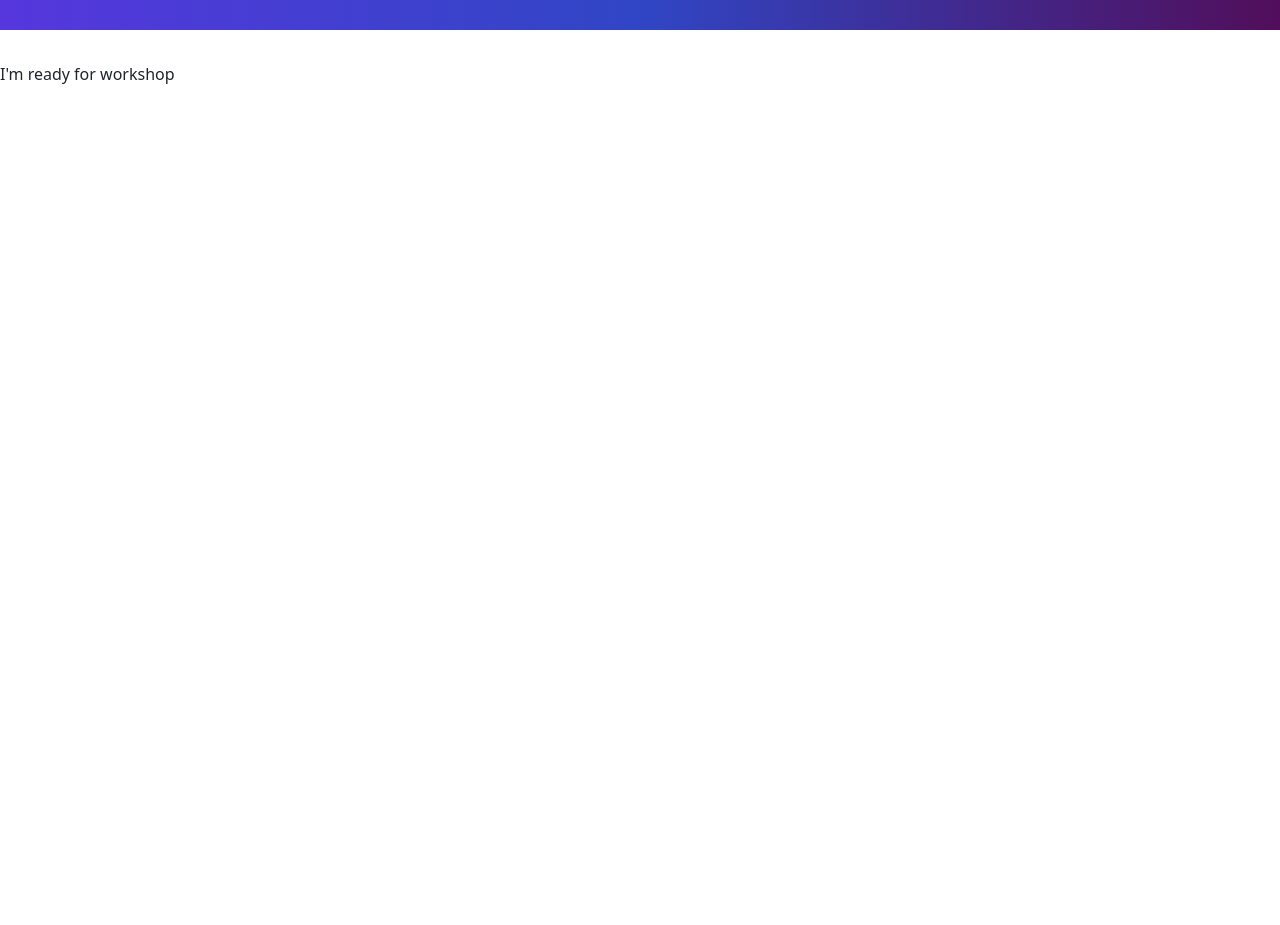
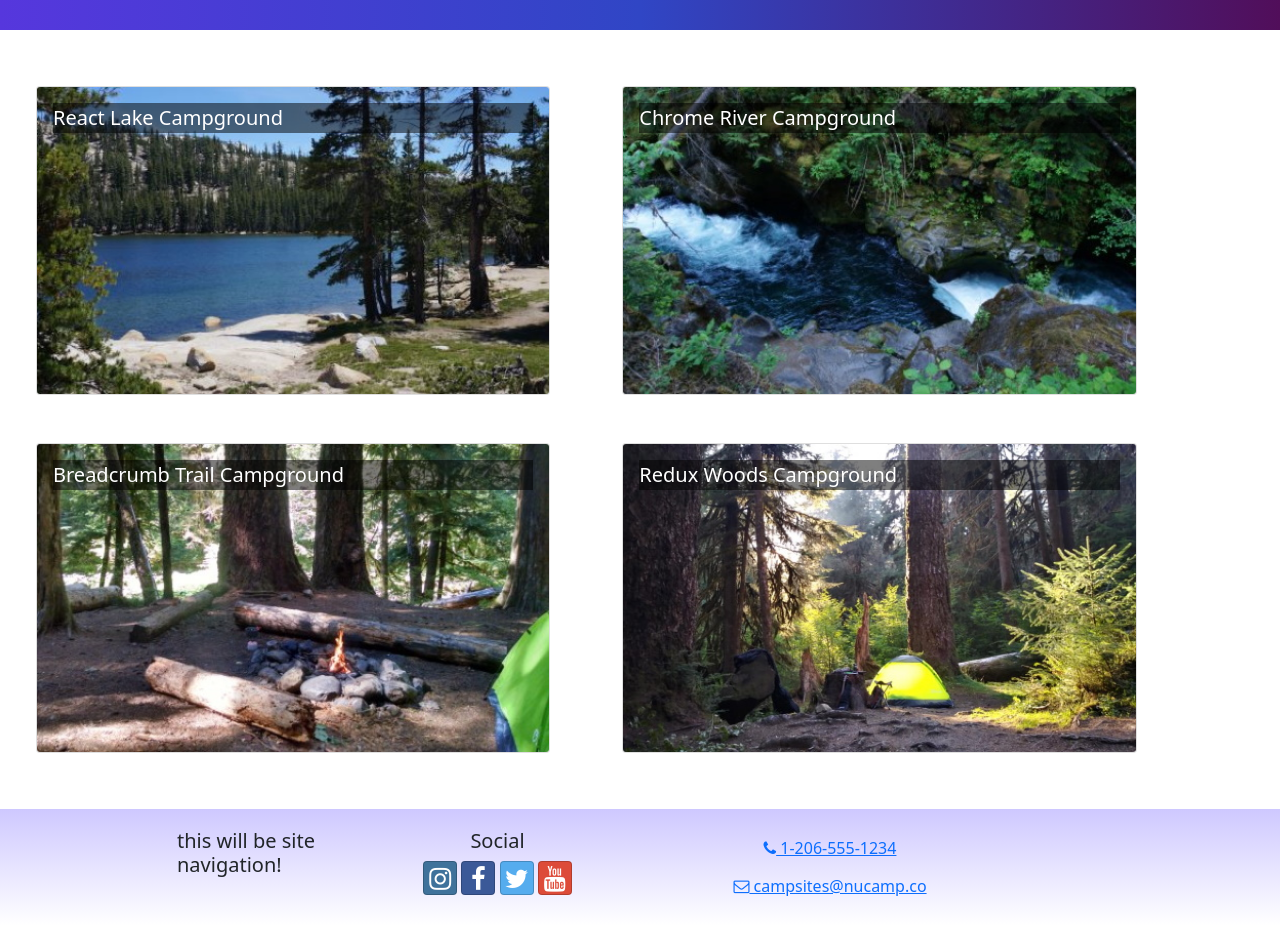
Before and after one commit to Riccardocode/nucampsiteReact, a React (Create React App) app in the folder nucampsite/: page / in a window 1280 px wide. Shown: the part 98-1023 px from the top of the page. Before the commit the page ends 800 px from the top, so only its background shows below. Built offline with nearby package versions, Linux system fonts and the light colour scheme.

Commit message:
assigiment week1

```diff
--- a/nucampsite/src/App.js
+++ b/nucampsite/src/App.js
@@ -1,19 +1,15 @@
-import React from 'react';
-import {Container, Navbar, NavbarBrand} from 'reactstrap';
-import NucampLogo from './app/assets/img/logo.png';
+import CampsitesList from './features/campsites/CampsitesList.js';
+import { CAMPSITES } from './app/shared/CAMPSITES';
+import Header from './components/Header';
+import Footer from './components/Footer';
 import './App.css';
 
 function App() {
   return (
     <div className="App">
-      <Navbar dark color = 'primary' sticky = 'top' expand='md'>
-        <Container>
-          <NavbarBrand href ='/'>
-            <img src={NucampLogo} alt='nucamp logo' />
-          </NavbarBrand>
-        </Container>
-      </Navbar>
-      I'm ready for workshop
+      <Header />
+      <CampsitesList />
+      <Footer />
     </div>
   );
 }
--- /dev/null
+++ b/nucampsite/src/components/Footer.js
@@ -0,0 +1,62 @@
+import {Container, Row, Col} from 'reactstrap';
+
+const Footer = () => {
+    return(
+        <footer className = 'site-footer'>
+            <Container>
+                <Row>
+                    <Col xs={{ size: 4, offset: 1 }} sm='2'>
+                        <h5>this will be site navigation!</h5>
+                    </Col>
+                    <Col xs='6' sm='3' className='text-center'>
+                        <h5>Social</h5>
+                            <a
+                                className='btn btn-social-icon btn-instagram'
+                                href='http://instagram.com/'
+                            >
+                                <i className='fa fa-instagram' />
+                            </a>{' '}
+                            <a
+                                className='btn btn-social-icon btn-facebook'
+                                href='http://www.facebook.com/'
+                            >
+                                <i className='fa fa-facebook' />
+                            </a>{' '}
+                            <a
+                                className='btn btn-social-icon btn-twitter'
+                                href='http://twitter.com/'
+                            >
+                                <i className='fa fa-twitter' />
+                            </a>{' '}
+                            <a
+                                className='btn btn-social-icon btn-google'
+                                href='http://youtube.com/'
+                            >
+                                <i className='fa fa-youtube' />
+                            </a>
+                    </Col>
+                    <Col sm='4' className='text-center'>
+                        <a
+                            role='button'
+                            className='btn btn-link'
+                            href='tel:+12065551234'
+                            >
+                            <i className='fa fa-phone' /> 1-206-555-1234
+                        </a>
+                        <br />
+                        <a
+                            role='button'
+                            className='btn btn-link'
+                            href='mailto:notreal@notreal.co'
+                        >
+                            <i className='fa fa-envelope-o' /> campsites@nucamp.co
+                        </a>
+                    </Col>
+                </Row>
+            </Container>
+        </footer>
+    );
+}
+
+
+export default Footer
--- /dev/null
+++ b/nucampsite/src/components/Header.js
@@ -0,0 +1,17 @@
+import {Navbar, NavbarBrand} from 'reactstrap';
+import NucampLogo from '../app/assets/img/logo.png';
+
+const Header = ()=>{
+    return (
+    <Navbar dark color = 'primary' sticky = 'top' expand='md'>
+
+        <NavbarBrand href ='/'>
+            <img src={NucampLogo} alt='nucamp logo' />
+        </NavbarBrand>
+
+    </Navbar>
+  );
+}
+
+
+export default Header;
--- /dev/null
+++ b/nucampsite/src/features/campsites/CampsiteCard.js
@@ -0,0 +1,20 @@
+
+import {Card,CardImg,CardImgOverlay,CardTitle} from 'reactstrap';
+const CampsiteCard = props => {
+    return (
+    <Card>
+        <CardImg
+            width = '100%'
+            src={props.campsite.image}
+            alt={props.campsite.name}
+        />
+        <CardImgOverlay>
+            <CardTitle>
+                {props.campsite.name}
+            </CardTitle>
+        </CardImgOverlay>
+    </Card>
+)};
+
+
+export default CampsiteCard;
--- /dev/null
+++ b/nucampsite/src/features/campsites/CampsitesList.js
@@ -0,0 +1,22 @@
+import { CAMPSITES } from '../../app/shared/CAMPSITES';
+import React from 'react';
+import {Col,Row} from 'reactstrap';
+import CampsiteCard from "./CampsiteCard"
+
+const CampsitesList = () => {
+    return(
+        <Row className='ms-auto'>
+            {
+                CAMPSITES.map(campsite =>{
+                    return(
+                        <Col className='m-4' md='5' key={campsite.id}>
+                            <CampsiteCard campsite={campsite}/>
+                        </Col>
+                    );
+                })
+            }
+        </Row>
+    )
+}
+
+export default CampsitesList;
```
